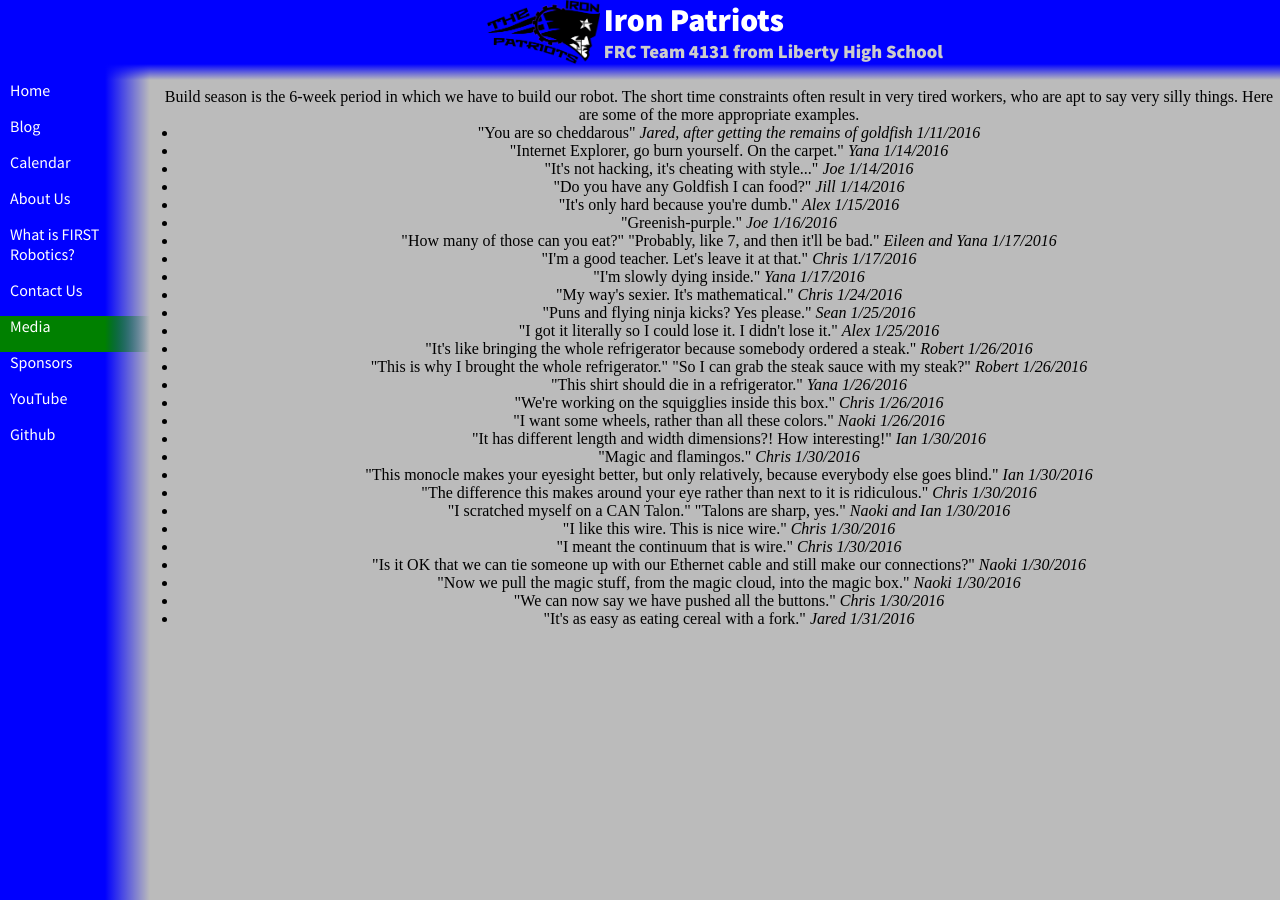
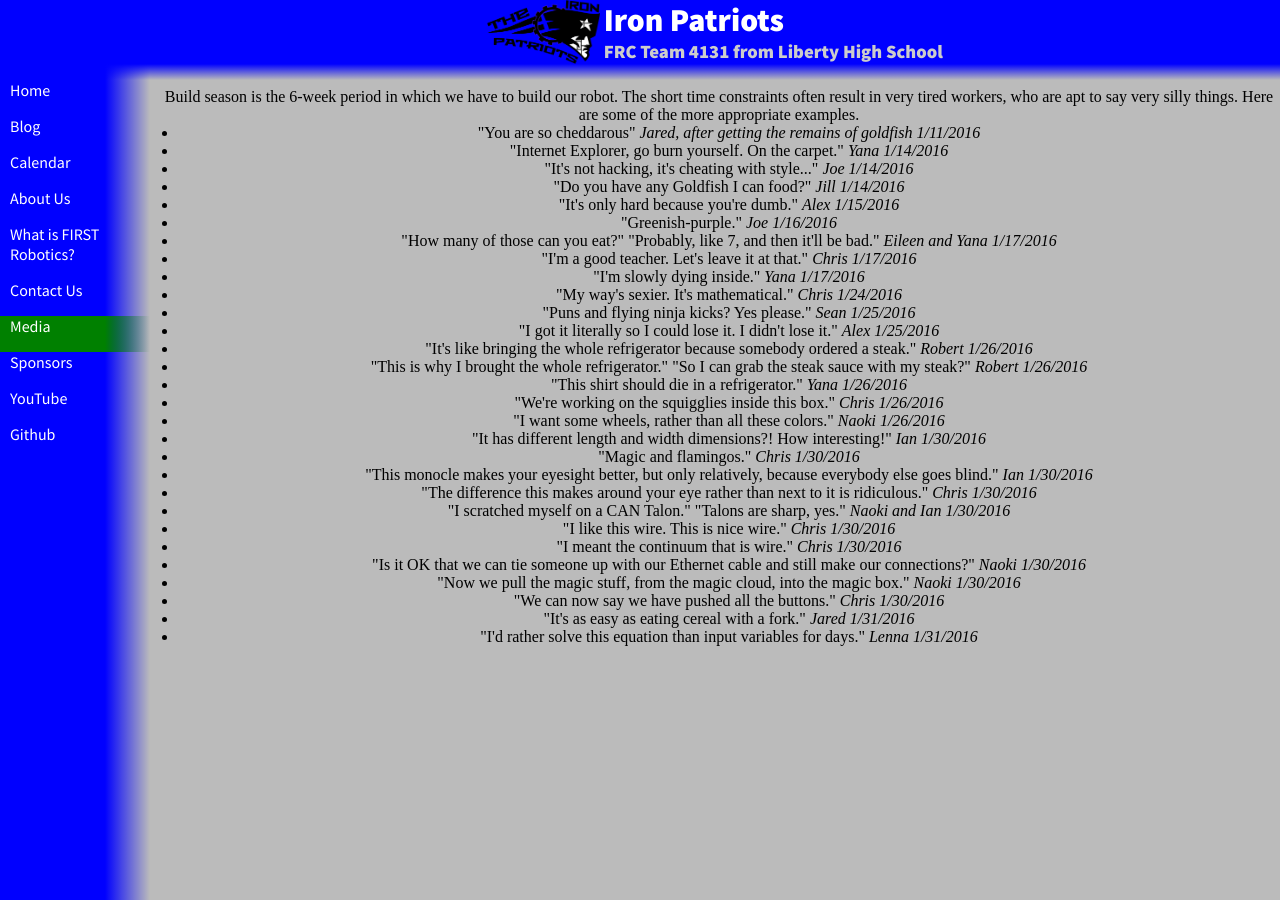
Before and after one commit to katiebugmoon/FRC4131.github.io, a Jekyll site: the page built from media/2016/quotes.html, in a window 1280 px wide. Built offline with Jekyll 4.4.1, drawn with Linux system fonts in a browser that asks for light colours; nearby versions of some CDN libraries.

Commit message:
Update quotes.html

```diff
--- a/media/2016/quotes.html
+++ b/media/2016/quotes.html
@@ -32,5 +32,6 @@ title: Build Season 2016 Quotes
 	<li>"Now we pull the magic stuff, from the magic cloud, into the magic box." <i>Naoki 1/30/2016</i></li>
 	<li>"We can now say we have pushed all the buttons." <i>Chris 1/30/2016</i></li>
 	<li>"It's as easy as eating cereal with a fork." <i>Jared 1/31/2016</i></li>
+	<li>"I'd rather solve this equation than input variables for days." <i>Lenna 1/31/2016</i></li>
 </ul>
 <center>
```
